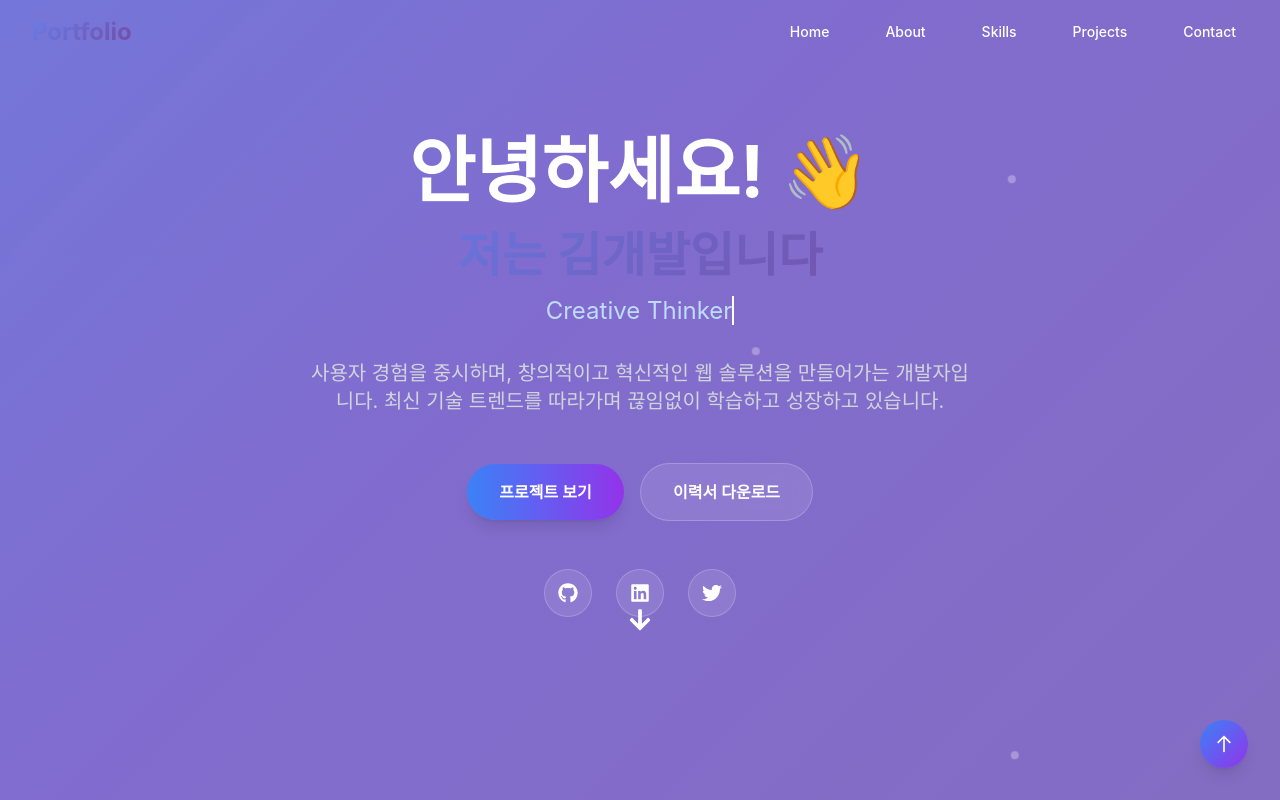
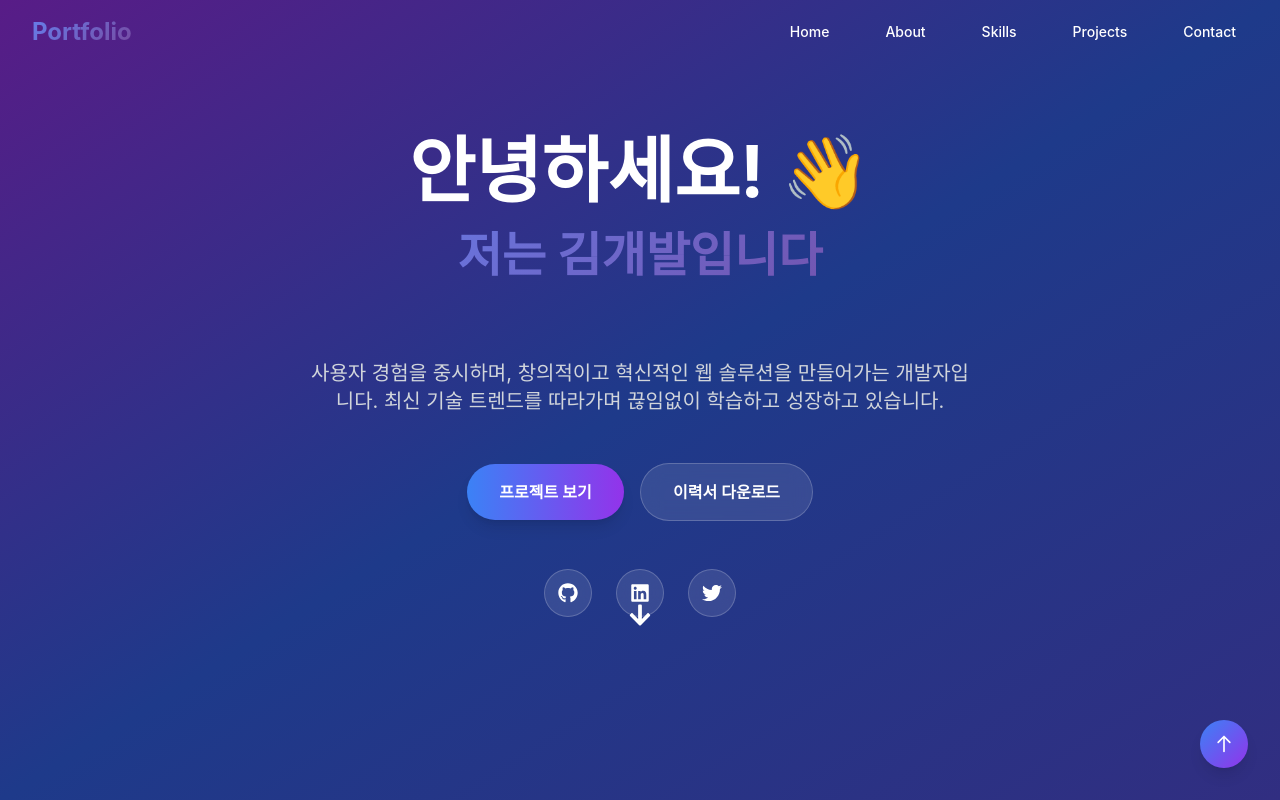
Before and after one commit to jongjinlim/my_test_portfolio, a React (Create React App) app: page /#/ in a window 1280 px wide. Shown: the top 800 px of the page. Built offline with nearby package versions, Linux system fonts and the light colour scheme.

Commit message:
Netlify Debug

```diff
--- a/package.json
+++ b/package.json
@@ -2,7 +2,6 @@
   "name": "my-portfolio",
   "version": "0.1.0",
   "private": true,
-  "homepage": "https://jongjinlim.github.io/my_test_portfolio",
   "engines": {
     "node": ">=20.0.0",
     "npm": ">=10.0.0"
--- a/src/App.js
+++ b/src/App.js
@@ -1,5 +1,4 @@
-import React, { useState, useEffect } from 'react';
-import { motion } from 'framer-motion';
+import React from 'react';
 import { HashRouter as Router, Routes, Route } from 'react-router-dom';
 import Navbar from './components/Navbar';
 import Hero from './components/Hero';
@@ -10,33 +9,6 @@ import Contact from './components/Contact';
 import Footer from './components/Footer';
 
 function App() {
-  const [isLoading, setIsLoading] = useState(true);
-
-  useEffect(() => {
-    // 로딩 시간을 0.5초로 단축
-    const timer = setTimeout(() => {
-      setIsLoading(false);
-    }, 500);
-
-    return () => clearTimeout(timer);
-  }, []);
-
-  if (isLoading) {
-    return (
-      <div className="min-h-screen flex items-center justify-center bg-gradient-to-br from-purple-900 via-blue-900 to-indigo-900">
-        <motion.div
-          initial={{ opacity: 0, scale: 0.5 }}
-          animate={{ opacity: 1, scale: 1 }}
-          transition={{ duration: 0.3 }}
-          className="text-center"
-        >
-          <div className="w-16 h-16 border-4 border-white border-t-transparent rounded-full animate-spin mx-auto mb-4"></div>
-          <h2 className="text-white text-xl font-semibold">Loading...</h2>
-        </motion.div>
-      </div>
-    );
-  }
-
   return (
     <Router>
       <div className="App">
--- a/src/components/Hero.js
+++ b/src/components/Hero.js
@@ -1,5 +1,4 @@
 import React, { useState, useEffect } from 'react';
-import { motion } from 'framer-motion';
 import { FaGithub, FaLinkedin, FaTwitter, FaArrowDown } from 'react-icons/fa';
 
 const Hero = () => {
@@ -24,143 +23,68 @@ const Hero = () => {
 
   return (
     <section id="home" className="min-h-screen flex items-center justify-center relative overflow-hidden">
-      {/* Animated background */}
-      <div className="absolute inset-0 animated-gradient opacity-20"></div>
-
-      {/* Floating elements - 개수 줄임 */}
-      <div className="absolute inset-0 overflow-hidden">
-        {[...Array(3)].map((_, i) => (
-          <motion.div
-            key={i}
-            className="absolute w-2 h-2 bg-white rounded-full opacity-30"
-            animate={{
-              x: [0, 50, 0],
-              y: [0, -50, 0],
-            }}
-            transition={{
-              duration: 15 + i * 2,
-              repeat: Infinity,
-              ease: "linear",
-            }}
-            style={{
-              left: `${Math.random() * 100}%`,
-              top: `${Math.random() * 100}%`,
-            }}
-          />
-        ))}
-      </div>
+      {/* Static background instead of animated */}
+      <div className="absolute inset-0 bg-gradient-to-br from-purple-900 via-blue-900 to-indigo-900"></div>
 
       <div className="relative z-10 text-center px-4 max-w-4xl mx-auto">
-        {/* Main content */}
-        <motion.div
-          initial={{ opacity: 0, y: 30 }}
-          animate={{ opacity: 1, y: 0 }}
-          transition={{ duration: 0.6 }}
-          className="mb-8"
-        >
-          <motion.h1
-            initial={{ opacity: 0, scale: 0.8 }}
-            animate={{ opacity: 1, scale: 1 }}
-            transition={{ duration: 0.6, delay: 0.1 }}
-            className="text-5xl md:text-7xl font-bold text-white mb-6"
-          >
+        {/* Main content - minimal animations */}
+        <div className="mb-8">
+          <h1 className="text-5xl md:text-7xl font-bold text-white mb-6">
             안녕하세요! 👋
-          </motion.h1>
+          </h1>
 
-          <motion.h2
-            initial={{ opacity: 0, scale: 0.8 }}
-            animate={{ opacity: 1, scale: 1 }}
-            transition={{ duration: 0.6, delay: 0.2 }}
-            className="text-3xl md:text-5xl font-bold gradient-text mb-4"
-          >
+          <h2 className="text-3xl md:text-5xl font-bold gradient-text mb-4">
             저는 <span className="text-white">김개발</span>입니다
-          </motion.h2>
+          </h2>
 
-          <motion.div
-            initial={{ opacity: 0 }}
-            animate={{ opacity: 1 }}
-            transition={{ duration: 0.6, delay: 0.3 }}
-            className="text-xl md:text-2xl text-blue-200 mb-8 h-8"
-          >
+          <div className="text-xl md:text-2xl text-blue-200 mb-8 h-8">
             <span className="typewriter">{texts[currentText]}</span>
-          </motion.div>
+          </div>
 
-          <motion.p
-            initial={{ opacity: 0, y: 20 }}
-            animate={{ opacity: 1, y: 0 }}
-            transition={{ duration: 0.6, delay: 0.4 }}
-            className="text-lg md:text-xl text-gray-300 mb-12 max-w-2xl mx-auto leading-relaxed"
-          >
+          <p className="text-lg md:text-xl text-gray-300 mb-12 max-w-2xl mx-auto leading-relaxed">
             사용자 경험을 중시하며, 창의적이고 혁신적인 웹 솔루션을 만들어가는 개발자입니다.
             최신 기술 트렌드를 따라가며 끊임없이 학습하고 성장하고 있습니다.
-          </motion.p>
-        </motion.div>
+          </p>
+        </div>
 
         {/* CTA Buttons */}
-        <motion.div
-          initial={{ opacity: 0, y: 20 }}
-          animate={{ opacity: 1, y: 0 }}
-          transition={{ duration: 0.6, delay: 0.5 }}
-          className="flex flex-col sm:flex-row gap-4 justify-center items-center mb-12"
-        >
-          <motion.button
-            whileHover={{ scale: 1.05 }}
-            whileTap={{ scale: 0.95 }}
-            className="px-8 py-4 bg-gradient-to-r from-blue-500 to-purple-600 text-white font-semibold rounded-full shadow-lg hover:shadow-xl transition-all duration-300"
-          >
+        <div className="flex flex-col sm:flex-row gap-4 justify-center items-center mb-12">
+          <button className="px-8 py-4 bg-gradient-to-r from-blue-500 to-purple-600 text-white font-semibold rounded-full shadow-lg hover:shadow-xl transition-all duration-300">
             프로젝트 보기
-          </motion.button>
+          </button>
 
-          <motion.button
-            whileHover={{ scale: 1.05 }}
-            whileTap={{ scale: 0.95 }}
-            className="px-8 py-4 glass text-white font-semibold rounded-full border border-white/20 hover:bg-white/10 transition-all duration-300"
-          >
+          <button className="px-8 py-4 glass text-white font-semibold rounded-full border border-white/20 hover:bg-white/10 transition-all duration-300">
             이력서 다운로드
-          </motion.button>
-        </motion.div>
+          </button>
+        </div>
 
         {/* Social Links */}
-        <motion.div
-          initial={{ opacity: 0 }}
-          animate={{ opacity: 1 }}
-          transition={{ duration: 0.6, delay: 0.6 }}
-          className="flex justify-center space-x-6 mb-12"
-        >
+        <div className="flex justify-center space-x-6 mb-12">
           {[
             { icon: FaGithub, href: "#", label: "GitHub" },
             { icon: FaLinkedin, href: "#", label: "LinkedIn" },
             { icon: FaTwitter, href: "#", label: "Twitter" },
-          ].map((social, index) => (
-            <motion.a
+          ].map((social) => (
+            <a
               key={social.label}
               href={social.href}
-              whileHover={{ scale: 1.1, y: -3 }}
-              whileTap={{ scale: 0.9 }}
               className="w-12 h-12 glass rounded-full flex items-center justify-center text-white hover:text-blue-300 transition-colors duration-300"
               aria-label={social.label}
             >
               <social.icon size={20} />
-            </motion.a>
+            </a>
           ))}
-        </motion.div>
+        </div>
 
         {/* Scroll indicator */}
-        <motion.div
-          initial={{ opacity: 0 }}
-          animate={{ opacity: 1 }}
-          transition={{ duration: 0.6, delay: 0.7 }}
-          className="absolute bottom-8 left-1/2 transform -translate-x-1/2"
-        >
-          <motion.button
+        <div className="absolute bottom-8 left-1/2 transform -translate-x-1/2">
+          <button
             onClick={scrollToAbout}
-            animate={{ y: [0, 8, 0] }}
-            transition={{ duration: 2, repeat: Infinity }}
             className="text-white hover:text-blue-300 transition-colors duration-300"
           >
             <FaArrowDown size={24} />
-          </motion.button>
-        </motion.div>
+          </button>
+        </div>
       </div>
     </section>
   );
--- a/src/index.css
+++ b/src/index.css
@@ -64,7 +64,7 @@ body {
 .animated-gradient {
   background: linear-gradient(-45deg, #ee7752, #e73c7e, #23a6d5, #23d5ab);
   background-size: 400% 400%;
-  animation: gradient 20s ease infinite;
+  animation: gradient 15s ease infinite;
 }
 
 @keyframes gradient {
@@ -95,31 +95,49 @@ body {
 
 /* Typewriter effect - 최적화 */
 .typewriter {
+  display: inline-block;
   overflow: hidden;
-  border-right: 2px solid #fff;
   white-space: nowrap;
-  animation: typing 3s steps(40, end), blink-caret 0.75s step-end infinite;
+  animation: typing 2s steps(40, end);
 }
 
 @keyframes typing {
-  from {
-    width: 0;
-  }
-  to {
-    width: 100%;
-  }
-}
-
-@keyframes blink-caret {
-  from, to {
-    border-color: transparent;
-  }
-  50% {
-    border-color: #fff;
-  }
+  from { width: 0; }
+  to { width: 100%; }
 }
 
 /* 성능 최적화를 위한 will-change 속성 */
 .glass, .animated-gradient, .floating {
   will-change: transform, opacity;
 }
+
+/* Custom styles */
+@layer components {
+  .glass {
+    @apply bg-white/10 backdrop-blur-md border border-white/20;
+  }
+
+  .gradient-text {
+    @apply bg-gradient-to-r from-blue-400 to-purple-400 bg-clip-text text-transparent;
+  }
+
+  .section-padding {
+    @apply py-20 px-4;
+  }
+
+  .container-width {
+    @apply max-w-6xl mx-auto;
+  }
+}
+
+/* Smooth scrolling */
+html {
+  scroll-behavior: smooth;
+}
+
+/* Optimize for mobile */
+@media (max-width: 768px) {
+  .typewriter {
+    animation: none;
+  }
+}
```
Also changed, not shown: 2 other files (tests, documents, lock files or other folders).
